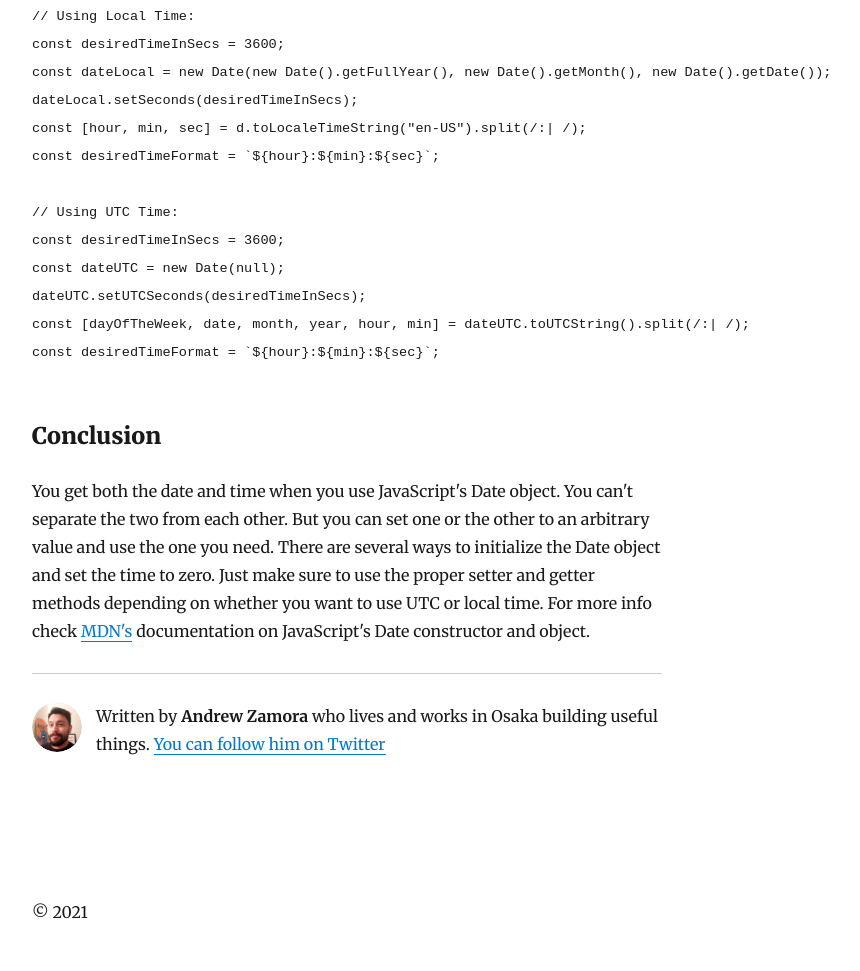
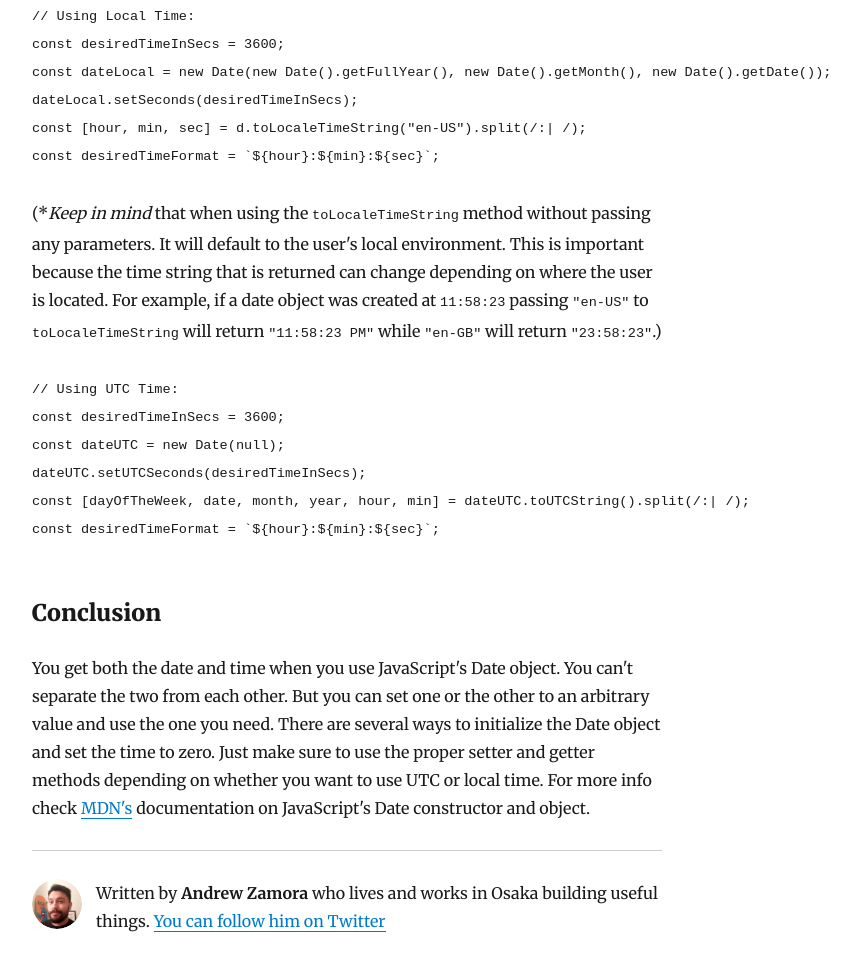
Before and after one commit to AndrewZamora/blog, a Gatsby site: page /dealing-with-time-in-js/ in a window 1280 px wide. Shown: the part 2196-3167 px from the top of the page, without its empty margins (293-1153 px from the left). Built offline with nearby package versions, Linux system fonts and the light colour scheme; Gatsby itself is replaced by a stand-in of ours; some packages are replaced by stand-ins of ours; code samples lack their colours.

Commit message:
Added a note about toLocaleTimeString method

````diff
--- a/content/blog/dealing-with-time-in-js/index.md
+++ b/content/blog/dealing-with-time-in-js/index.md
@@ -64,6 +64,7 @@ dateLocal.setSeconds(desiredTimeInSecs);
 const [hour, min, sec] = d.toLocaleTimeString("en-US").split(/:| /);
 const desiredTimeFormat = `${hour}:${min}:${sec}`;
 ```
+(**Keep in mind* that when using the `toLocaleTimeString` method without passing any parameters. It will default to the user's local environment. This is important because the time string that is returned can change depending on where the user is located. For example, if a date object was created at `11:58:23` passing `"en-US"` to `toLocaleTimeString` will return `"11:58:23 PM"` while `"en-GB"` will return `"23:58:23"`.)
 ```
 // Using UTC Time:
 const desiredTimeInSecs = 3600;
````
